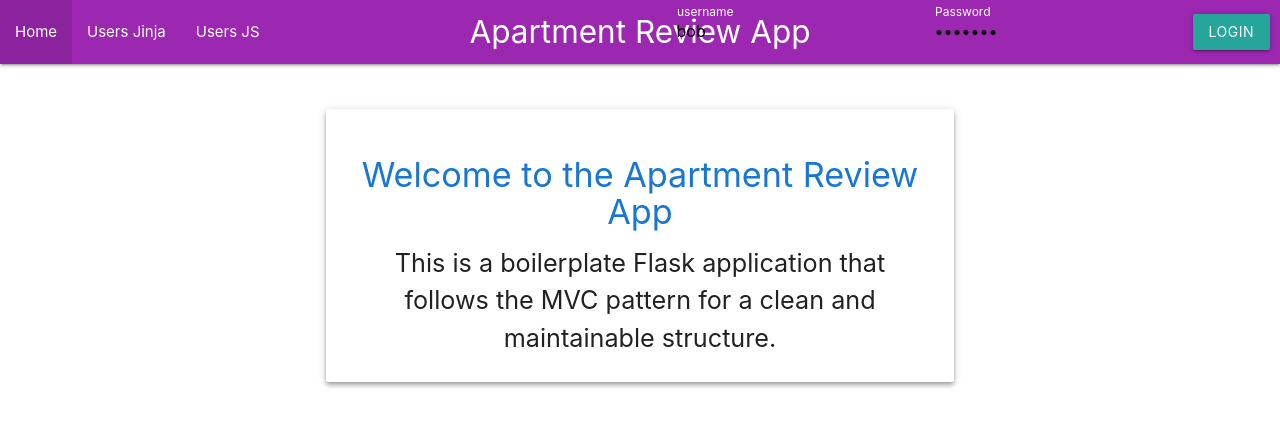
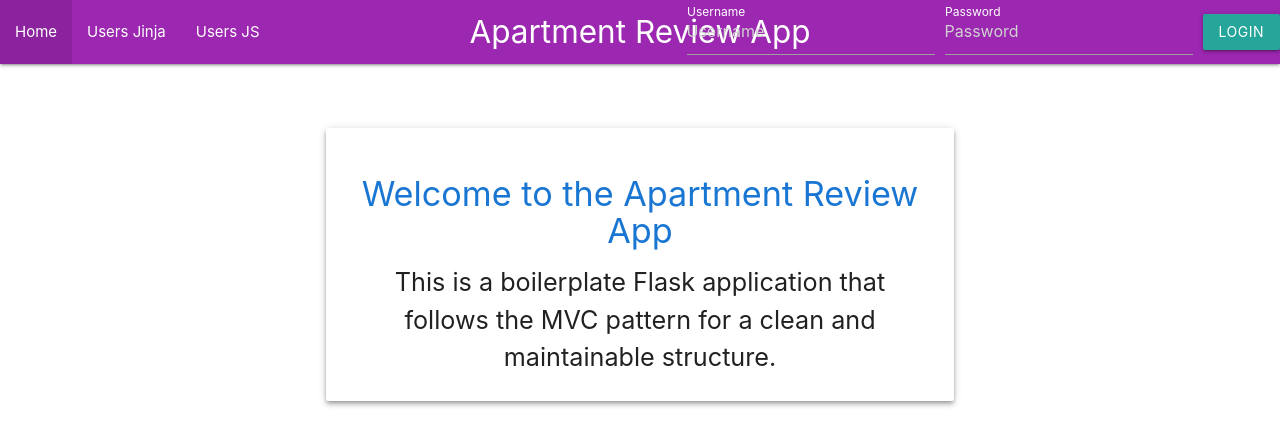
Before and after one commit to Crib-Coders/INFO2602Project, a Flask app: page / in a window 1280 px wide. Shown: the top 446 px of the page. Run offline with Flask 3, Linux system fonts and the light colour scheme.

Commit message:
Update layout.html

```diff
--- a/App/templates/layout.html
+++ b/App/templates/layout.html
@@ -1,22 +1,32 @@
 <!doctype html>
-<html>
+<html lang="en">
   <head>
+    <meta charset="UTF-8">
+    <meta name="viewport" content="width=device-width, initial-scale=1.0">
+    <meta http-equiv="X-UA-Compatible" content="IE=edge">
 
+    <!-- Title and Page Information -->
+    <title>{% block title %}Apartment Review App{% endblock %}</title>
+
+    <!-- Link to External Stylesheets -->
     <link rel="stylesheet" href="{{ url_for('static', filename='style.css') }}">
-     <!--Import Google Icon Font-->
     <link href="https://fonts.googleapis.com/icon?family=Material+Icons" rel="stylesheet">
-    <!-- Compiled and minified CSS -->
     <link rel="stylesheet" href="https://cdnjs.cloudflare.com/ajax/libs/materialize/1.0.0/css/materialize.min.css">
-    <!--Let browser know website is optimized for mobile-->
-    <meta name="viewport" content="width=device-width, initial-scale=1.0"/>
-    <title>{% block title %}{% endblock %}</title>
 
+    <!-- Favicon (Optional, add your own if you have one) -->
+    <!-- <link rel="icon" href="path/to/favicon.ico" type="image/x-icon"> -->
   </head>
   <body>
 
+    <!-- Navbar Section -->
     <nav class="purple">
       <div class="nav-wrapper">
-              <a href="#!" class="brand-logo center">{% block page %}{% endblock %}</a>
+        <!-- Logo or Page Title -->
+        <a href="/" class="brand-logo center" title="Home Page">
+          {% block page %}Apartment Review App{% endblock %}
+        </a>
+
+        <!-- Left-side Navbar Items -->
         <ul id="nav-mobile" class="left">
           <li><a href="/">Home</a></li>
           <li><a href="/users">Users Jinja</a></li>
@@ -25,34 +35,44 @@
           {% endif %}
           <li><a href="/static/users">Users JS</a></li>
         </ul>
+
+        <!-- Right-side Navbar Items (Login/Logout) -->
         {% if is_authenticated %}
         <ul id="nav-mobile" class="right">
           <li><a href="/logout">Logout</a></li>
         </ul>
         {% else %}
-              <form class="right navbar-form" method="POST" action="/login" style="display: flex; flex-wrap: nowrap; align-items: center; margin-right: 10px;">
-                  <div class="input-field" style="margin-right: 10px;">
-                      <input placeholder="username" value="bob" name="username" type="text" class="validate" required>
-                      <label for="username">username</label>
+        <form class="right navbar-form" method="POST" action="/login" style="display: flex; flex-wrap: nowrap; align-items: center;">
+          <div class="input-field">
+            <input placeholder="Username" value="{{ request.form.username or '' }}" name="username" type="text" class="validate" required>
+            <label for="username">Username</label>
           </div>
-                  <div class="input-field" style="margin-right: 10px;">
-                      <input placeholder="password"value="bobpass" name="password" type="password" class="validate" required>
+          <div class="input-field">
+            <input placeholder="Password" value="{{ request.form.password or '' }}" name="password" type="password" class="validate" required>
             <label for="password">Password</label>
           </div>
           <button type="submit" class="btn waves-effect waves-light">Login</button>
         </form>
         {% endif %}
-
       </div>
     </nav>
+
+    <!-- Custom Navbar Styling -->
     <style>
       .navbar-form label {
         color: white !important;
       }
+      .navbar-form .input-field {
+        margin-right: 10px;
+      }
     </style>
 
-    <div class="container" id="content">{% block content %}{% endblock %}</div>
+    <!-- Main Content Block -->
+    <div class="container" id="content" style="margin-top: 5%;">
+      {% block content %}{% endblock %}
+    </div>
 
+    <!-- Flash Messages (Materialize Toasts) -->
     <script src="https://cdnjs.cloudflare.com/ajax/libs/materialize/1.0.0/js/materialize.min.js"></script>
     <script>
       M.AutoInit();
@@ -64,7 +84,7 @@
           {% endfor %}
         {% endif %}
       {% endwith %}
+    </script>
 
-    </script>
   </body>
 </html>
```
Lines whose indentation alone changed are shown as unchanged.
